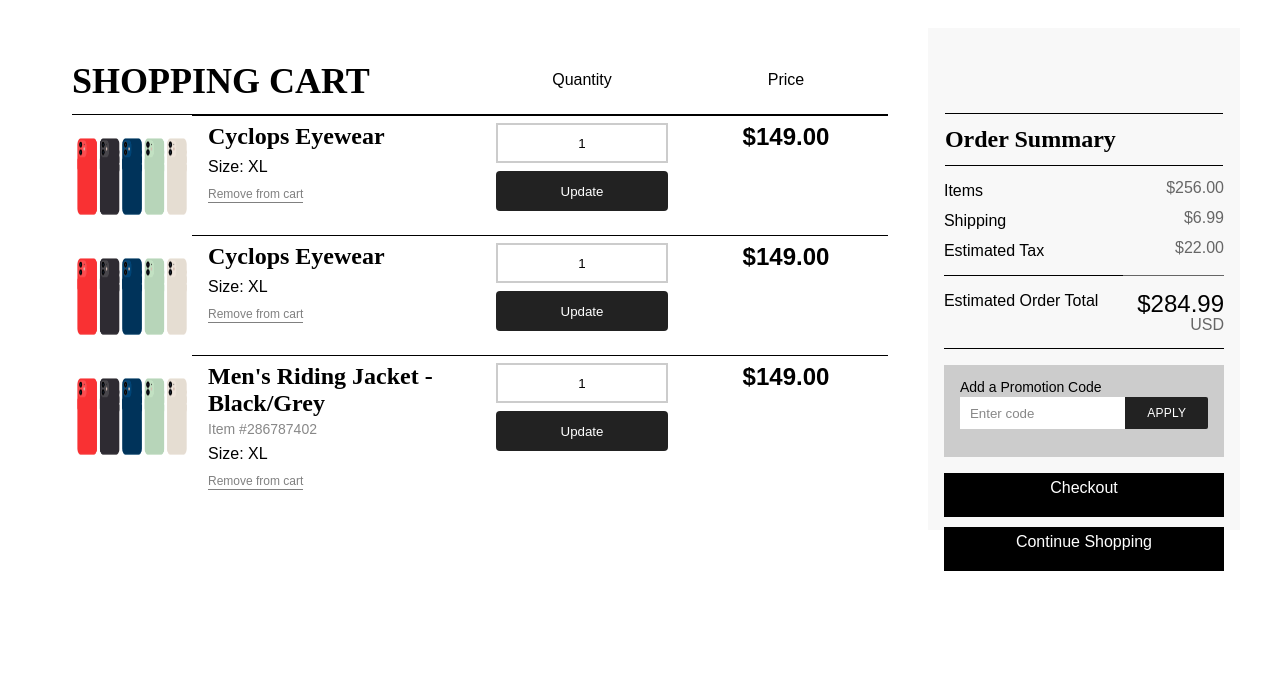
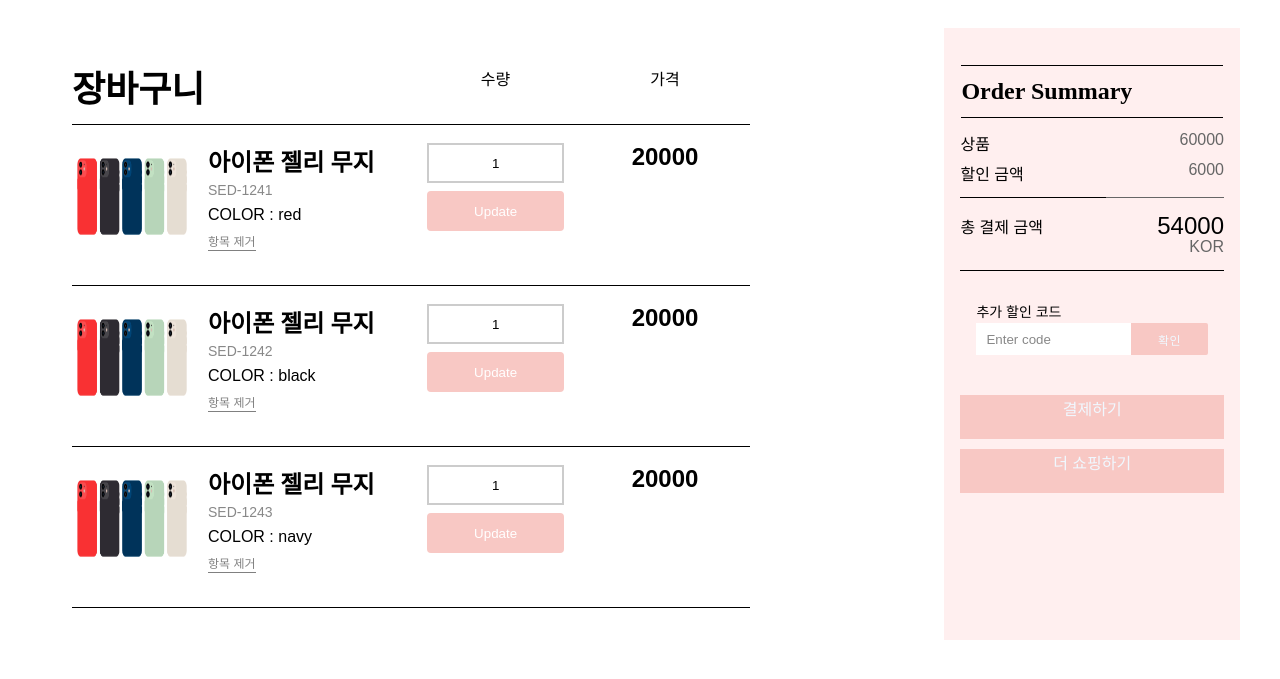
Before and after one commit to LeeInWang/pongcase2, a Spring app: template pongcase/src/main/resources/templates/membercart/memberCart.html in a window 1280 px wide. Shown: the top 679 px of the page. Run offline with Thymeleaf, Linux system fonts and the light colour scheme; the template is opened without the code that fills it, so the values that code supplies are empty.

Commit message:
04.18 장바구니, 메인페이지 완료

```diff
--- a/pongcase/src/main/resources/templates/membercart/memberCart.html
+++ b/pongcase/src/main/resources/templates/membercart/memberCart.html
@@ -7,12 +7,9 @@
 
     <style>
 
-
-
         * {
             box-sizing: border-box;
         }
-
         html {
             margin: 0 auto;
             padding: 20px;
@@ -87,14 +84,14 @@
 
         .cart-item {
             height: auto;
-            padding: 0 0 16px 0;
+            padding: 20px 0 36px 0;
             margin: 0;
             position: relative;
             vertical-align: top;
         }
         .cart-item--shopping-cart {
             border-bottom: 1px solid currentColor;
-            padding: 0 0 0 0;
+            padding: 10px 0 150px 0;
         }
         .cart-item--shopping-cart:first-child {
             border-top: 1px solid currentColor;
@@ -258,7 +255,7 @@
             width: 100%;
         }
         .cart-item--quantity-update {
-            background-color: #222222;
+            background-color: #F8C8C4;
             border: 0;
             border-radius: 4px;
             color: #FFFFFF;
@@ -288,12 +285,12 @@
         }
 
         .cart-summary {
-            background-color: #F8F8F8;
+            background-color: #FFEFEF;
             bottom: 0;
             display: inline-block;
             margin: 0 0 0 0;
             max-width: 320px;
-            padding: 84px 16px 32px 16px;
+            padding: 36px 16px 32px 16px;
             position: absolute;
             right: 0;
             top: 0;
@@ -356,7 +353,7 @@
             color: #666666;
         }
         .cart-summary--promo-code {
-            background-color: #CCCCCC;
+            background-color: #FFEFEF;
             height: 92px;
             margin: 16px 0;
             padding: 12px 16px;
@@ -384,10 +381,10 @@
             color: #888888;
         }
         .cart-summary--promo-code-submit {
-            background-color: #222222;
+            background-color: #F8C8C4;
             border: 0;
             border-radius: 0 2px 2px 0;
-            color: #FFFFFF;
+            color: #F0F8FF;
             height: 32px;
             letter-spacing: 0.25px;
             float: right;
@@ -396,24 +393,25 @@
             width: 33.333%;
         }
         .cart-summary--promo-code-submit:hover {
-            color: #FFFFFF;
+            color: #F0F8FF;
             opacity: 0.7;
         }
         .cart-summary--order-actions {
             min-height: 140px;
         }
         .cart-summary--order-action {
-            background-color: #000000;
-            color: #FFFFFF;
+            background-color: #F8C8C4;
+            color: #F0F8FF;
             display: block;
             font-size: 16px;
             height: 44px;
             line-height: 1.875;
             margin: 0 0 10px 0;
             text-decoration: none;
+
         }
         .cart-summary--order-action:hover {
-            color: #FFFFFF;
+            color: #F0F8FF;
             opacity: 0.7;
         }
 
@@ -454,6 +452,7 @@
                 width: 100%;
                 vertical-align: middle;
             }
+
             .order-detail__legend {
                 background-color: #F8F8F8;
                 clear: both;
@@ -462,8 +461,9 @@
                 position: relative;
                 width: 100%;
             }
+
             .order-detail__legend--action {
-                background-color: #222222;
+                background-color: #F8C8C4;
                 color: #FFFFFF;
                 display: block;
                 font-size: 16px;
@@ -551,11 +551,11 @@
 <section class="order-detail row">
     <div class="order-detail--wrapper col-xs-12 col-md-12 col-lg-9">
         <header class="order-detail--head row">
-            <h1 class="order-detail--title col-xs-12 col-md-12 col-lg-12">Shopping Cart</h1>
+            <h1 class="order-detail--title col-xs-12 col-md-12 col-lg-12">장바구니</h1>
             <div class="order-detail__legend row">
-                <a class="order-detail__legend--action btn" href="@Url.ContentUrl(Model.StartPage.CheckoutPage)">Checkout</a>
-                <div class="order-detail__legend--item" id="order-detail__legend--quantity" aria-hidden="true" role="presentation">Quantity</div>
-                <div class="order-detail__legend--item" id="order-detail__legend--price" aria-hidden="true" role="presentation">Price</div>
+                <a class="order-detail__legend--action btn" href="@Url.ContentUrl(Model.StartPage.CheckoutPage)">결제하기</a>
+                <div class="order-detail__legend--item" id="order-detail__legend--quantity" aria-hidden="true" role="presentation">수량</div>
+                <div class="order-detail__legend--item" id="order-detail__legend--price" aria-hidden="true" role="presentation">가격</div>
             </div>
         </header>
         <div class="order-detail--body row">
@@ -570,13 +570,14 @@
                             </a>
                             <div class="cart-item--description">
                                 <a class="cart-item--link cart-item--text-link" href="@cartItem.LineItem.AddedFromUrl()">
-                                    <h2 class="cart-item--title">Cyclops Eyewear</h2>
+                                    <h2 class="cart-item--title">아이폰 젤리 무지</h2>
+                                    <p class="cart-item--number">SED-1241</p>
                                 </a>
-                                <div class="cart-item--detail cart-item--size">Size: XL</div>
+                                <div class="cart-item--detail cart-item--size">COLOR : red</div>
                                 <div class="cart-item--action">
                                     <form action="/shopping-cart/removelineitem/" data-product-id="2880123" method="post" novalidate="novalidate"><input id="code" name="code" type="hidden" value="v-2880123">
                                         <input id="code" name="code" type="hidden" value="v-2880123">
-                                        <button class="cart-item--submit cart-item--remove" type="submit">Remove from cart</button>
+                                        <button class="cart-item--submit cart-item--remove" type="submit">항목 제거</button>
                                     </form>
                                 </div>
                             </div>
@@ -588,7 +589,7 @@
                                     <button class="cart-item--quantity-update cart-item--submit" aria-label="Update Quantity" type="submit">Update</button>
                                 </form>
                             </div>
-                            <div class="cart-item--price" aria-labelledby="order-detail__legend--price"><span>$149.00</span></div>
+                            <div class="cart-item--price" aria-labelledby="order-detail__legend--price"><span>20000</span></div>
                         </div>
                     </div>
                 </div>
@@ -602,13 +603,14 @@
                             </a>
                             <div class="cart-item--description">
                                 <a class="cart-item--link cart-item--text-link" href="@cartItem.LineItem.AddedFromUrl()">
-                                    <h2 class="cart-item--title">Cyclops Eyewear</h2>
+                                    <h2 class="cart-item--title">아이폰 젤리 무지</h2>
+                                    <p class="cart-item--number">SED-1242</p>
                                 </a>
-                                <div class="cart-item--detail cart-item--size">Size: XL</div>
+                                <div class="cart-item--detail cart-item--size">COLOR : black</div>
                                 <div class="cart-item--action">
                                     <form action="/shopping-cart/removelineitem/" data-product-id="2880123" method="post" novalidate="novalidate"><input id="code" name="code" type="hidden" value="v-2880123">
                                         <input id="code" name="code" type="hidden" value="v-2880123">
-                                        <button class="cart-item--submit cart-item--remove" type="submit">Remove from cart</button>
+                                        <button class="cart-item--submit cart-item--remove" type="submit">항목 제거</button>
                                     </form>
                                 </div>
                             </div>
@@ -620,7 +622,7 @@
                                     <button class="cart-item--quantity-update cart-item--submit" aria-label="Update Quantity" type="submit">Update</button>
                                 </form>
                             </div>
-                            <div class="cart-item--price" aria-labelledby="order-detail__legend--price"><span>$149.00</span></div>
+                            <div class="cart-item--price" aria-labelledby="order-detail__legend--price"><span>20000</span></div>
                         </div>
                     </div>
                 </div>
@@ -634,14 +636,14 @@
                             </a>
                             <div class="cart-item--description">
                                 <a class="cart-item--link cart-item--text-link" href="@cartItem.LineItem.AddedFromUrl()">
-                                    <h2 class="cart-item--title">Men's Riding Jacket - Black/Grey</h2>
-                                    <p class="cart-item--number">Item #286787402</p>
+                                    <h2 class="cart-item--title">아이폰 젤리 무지</h2>
+                                    <p class="cart-item--number">SED-1243</p>
                                 </a>
-                                <div class="cart-item--detail cart-item--size">Size: XL</div>
+                                <div class="cart-item--detail cart-item--size">COLOR : navy</div>
                                 <div class="cart-item--action">
                                     <form action="/shopping-cart/removelineitem/" data-product-id="2880123" method="post" novalidate="novalidate"><input id="code" name="code" type="hidden" value="v-2880123">
                                         <input id="code" name="code" type="hidden" value="v-2880123">
-                                        <button class="cart-item--submit cart-item--remove" type="submit">Remove from cart</button>
+                                        <button class="cart-item--submit cart-item--remove" type="submit">항목 제거</button>
                                     </form>
                                 </div>
                             </div>
@@ -654,7 +656,7 @@
                                     <button class="cart-item--quantity-update cart-item--submit" aria-label="Update Quantity" type="submit">Update</button>
                                 </form>
                             </div>
-                            <div class="cart-item--price" aria-labelledby="order-detail__legend--price"><span>$149.00</span></div>
+                            <div class="cart-item--price" aria-labelledby="order-detail__legend--price"><span>20000</span></div>
                         </div>
                     </div>
                 </div>
@@ -668,27 +670,27 @@
                     </thead>
                     <tbody class="cart-summary--table-body">
                     <tr class="cart-summary--table-row">
-                        <td class="cart-summary--table-col" scope="row">Items</td>
-                        <td class="cart-summary--table-col">$256.00</td>
+                        <td class="cart-summary--table-col" scope="row">상품</td>
+                        <td class="cart-summary--table-col">60000</td>
                     </tr>
                     <tr class="cart-summary--table-row">
-                        <td class="cart-summary--table-col" scope="row">Shipping</td>
-                        <td class="cart-summary--table-col">$6.99</td>
+                        <td class="cart-summary--table-col" scope="row">할인 금액</td>
+                        <td class="cart-summary--table-col">6000</td>
                     </tr>
-                    <tr class="cart-summary--table-row">
-                        <td class="cart-summary--table-col" scope="row">Estimated Tax</td>
-                        <td class="cart-summary--table-col">$22.00</td>
-                    </tr>
+<!--                    <tr class="cart-summary&#45;&#45;table-row">-->
+<!--                        <td class="cart-summary&#45;&#45;table-col" scope="row">Estimated Tax</td>-->
+<!--                        <td class="cart-summary&#45;&#45;table-col">$22.00</td>-->
+<!--                    </tr>-->
                     </tbody>
                     <tfoot class="cart-summary--table-foot">
                     <tr class="cart-summary--table-row">
                         <td class="cart-summary--table-col" scope="row">
-                            <div>Estimated Order Total</div>
+                            <div>총 결제 금액</div>
                         </td>
                         <td class="cart-summary--table-col">
                             <div>
-                                <span class="cart-summary--table-total">$284.99</span>
-                                <span class="cart-summary--table-currency">USD</span>
+                                <span class="cart-summary--table-total">54000</span>
+                                <span class="cart-summary--table-currency">KOR</span>
                             </div>
                         </td>
                     </tr>
@@ -697,16 +699,16 @@
                 <section class="cart-summary--fields">
                     <section class="cart-summary--promo-code">
                         <form class="cart-summary--promo-code-form">
-                            <label class="cart-summary--promo-code-label" for="promocode">Add a Promotion Code</label>
+                            <label class="cart-summary--promo-code-label" for="promocode">추가 할인 코드</label>
                             <div class="cart-summary--promo-code-wrapper">
                                 <input class="cart-summary--promo-code-input" type="text" placeholder="Enter code" id="promocode"></input>
-                                <button class="cart-summary--promo-code-submit btn" type="submit">Apply</button>
+                                <button class="cart-summary--promo-code-submit btn" type="submit">확인</button>
                             </div>
                         </form>
                     </section>
                     <section class="cart-summary--order-actions">
-                        <a class="btn cart-summary--order-action" href="@Url.ContentUrl(Model.StartPage.CheckoutPage)">Checkout</a>
-                        <a class="btn cart-summary--order-action" href="@Model.ContinueShoppingUrl">Continue Shopping</a>
+                        <a class="btn cart-summary--order-action" href="@Url.ContentUrl(Model.StartPage.CheckoutPage)">결제하기</a>
+                        <a class="btn cart-summary--order-action" href="@Model.ContinueShoppingUrl">더 쇼핑하기</a>
                     </section>
                 </section>
             </aside>
```
